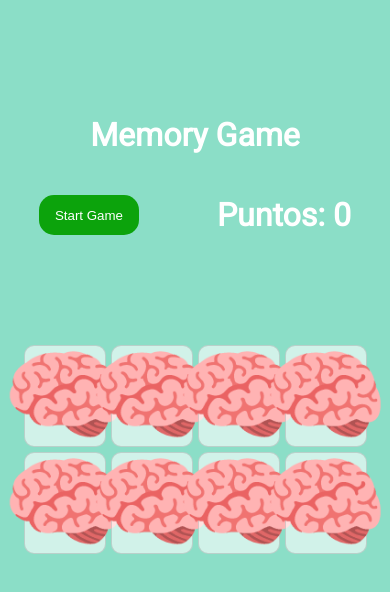
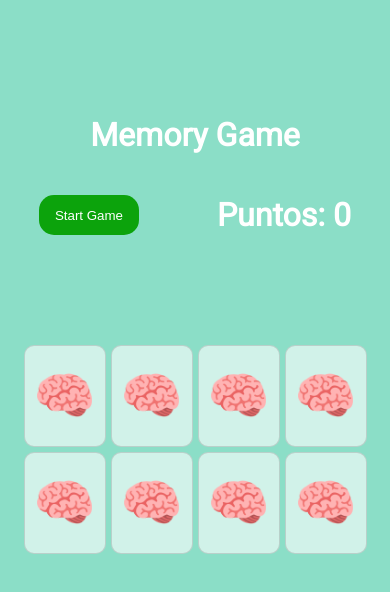
Before and after one commit to rodrigoDev0n/MemoryGame, a React (Vite) app: page / in a window 390 px wide. Shown: the top 592 px of the page. Built offline with nearby package versions, Linux system fonts and the light colour scheme.

Commit message:
solucionando error tamaño

```diff
--- a/src/index.css
+++ b/src/index.css
@@ -210,8 +210,8 @@ button:hover {
     animation: active .4s ease-out alternate;
   }
 
-  img {
-    width: 50px;
+  .emojis {
+    font-size: 50px;
   }
 }
 
@@ -294,8 +294,8 @@ button:hover {
     animation: active .4s ease-out alternate;
   }
 
-  img {
-    width: 50px;
+  .emojis {
+    font-size: 50px;
   }
 }
 
@@ -378,7 +378,7 @@ button:hover {
     animation: active .4s ease-out alternate;
   }
 
-  img {
-    width: 50px;
+  .emojis {
+    font-size: 50px;
   }
 }
```
